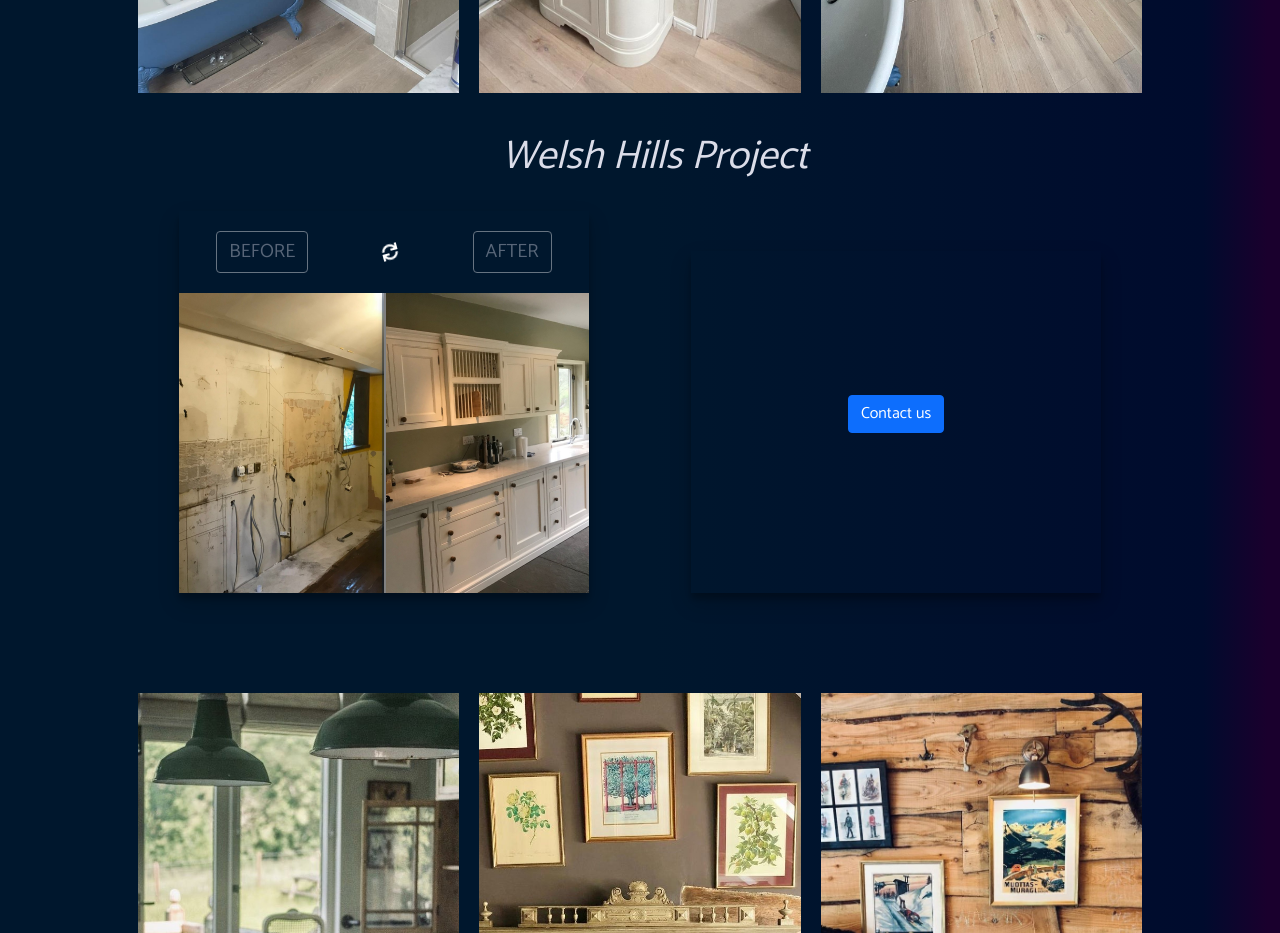
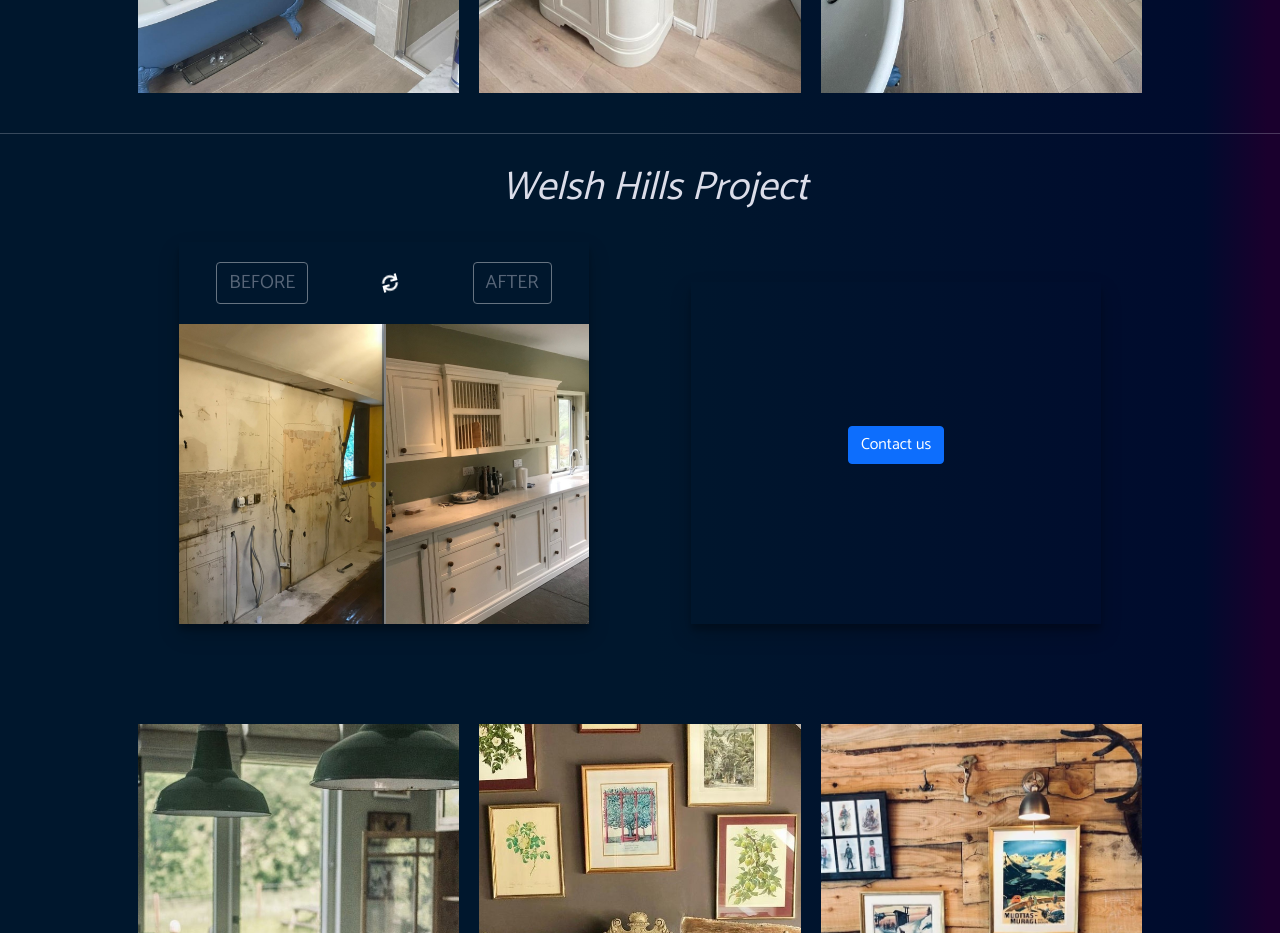
Before and after one commit to Geod11/samudachpro, a React (Create React App) app: page /projects in a window 1280 px wide. Shown: the part 5040-5973 px from the top of the page. Built offline with nearby package versions, Linux system fonts and the light colour scheme.

Commit message:
fixed video issue

```diff
--- a/src/Components/About.js
+++ b/src/Components/About.js
@@ -21,6 +21,8 @@ function About() {
 				<div className="about__featuredProjectContainer">
 					<h2 className="about__main__title">QUALITY</h2>
 					<video
+						playsinline
+						webkit-playsinline
 						muted="muted"
 						loop
 						src={ProjectVideo}
--- a/src/Components/Projects.js
+++ b/src/Components/Projects.js
@@ -115,6 +115,7 @@ function Projects() {
 				]}
 				id="project2"
 			/>
+			<hr />
 			<ProjectSingle
 				title="Welsh Hills Project"
 				srcBefore={Project3Before}
```
